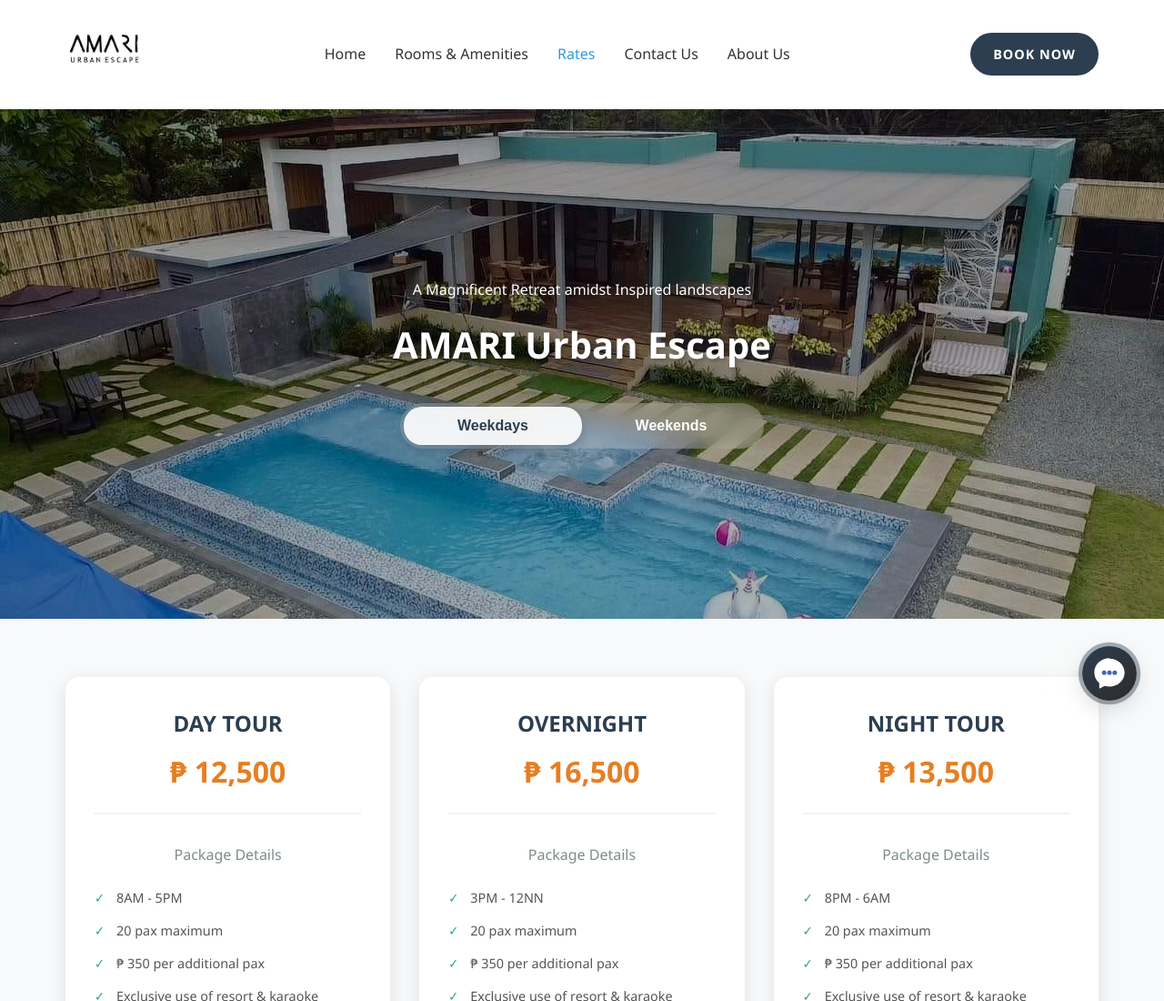
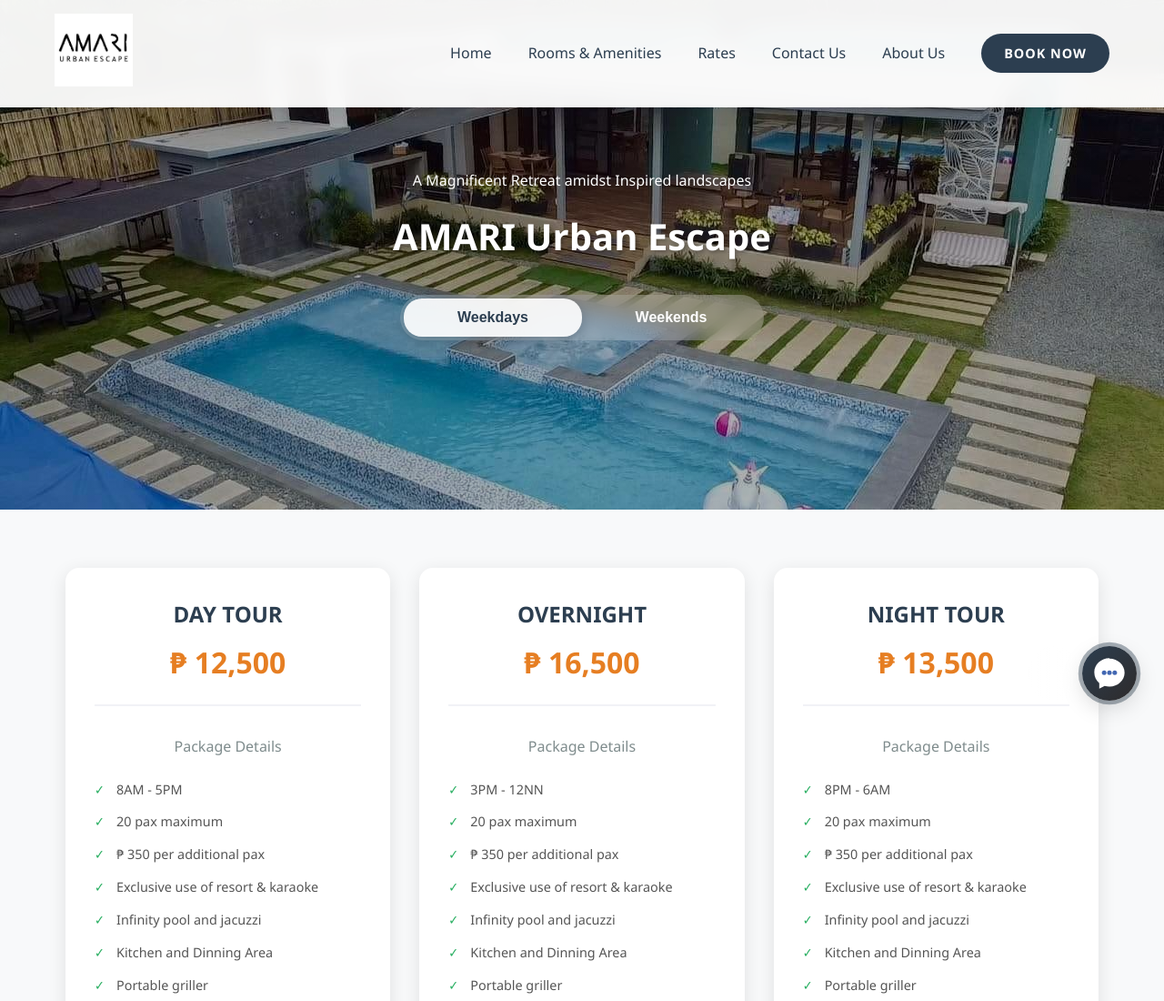
Before and after one commit to MicaellaSalili/AMARI, a website: page rates.html in a window 1280 px wide. Shown: the top 1100 px of the page at 91% size. Drawn offline with Linux system fonts and the light colour scheme.

Commit message:
style: Improve header responsiveness

```diff
--- a/css/rates.css
+++ b/css/rates.css
@@ -2,6 +2,10 @@
     margin: 0;
     padding: 0;
     box-sizing: border-box;
+}
+
+html {
+    scroll-behavior: smooth;
 }
 
 body {
@@ -9,23 +13,35 @@
     line-height: 1.6;
     color: #333;
     background: #f5f5f5;
+    overflow-x: hidden;
+}
+
+.container {
+    max-width: 1200px;
+    margin: 0 auto;
+    padding: 0 20px;
 }
 
 /* Header */
-.header {
+header {
+    position: fixed;
+    top: 0;
+    width: 100%;
+    z-index: 1000;
+    padding: 15px 0;
     background: rgba(255, 255, 255, 0.95);
     backdrop-filter: blur(10px);
-    padding: 1rem 0;
-    box-shadow: 0 2px 10px rgba(0,0,0,0.1);
+    transition: all 0.3s ease;
+    box-shadow: 0 2px 20px rgba(0, 0, 0, 0.1);
 }
 
-.nav-container {
-    max-width: 1200px;
-    margin: 0 auto;
+nav {
     display: flex;
     justify-content: space-between;
     align-items: center;
-    padding: 0 2rem;
+    max-width: 1200px;
+    margin: 0 auto;
+    padding: 0 20px;
 }
 
 .logo-img {
@@ -34,22 +50,23 @@
     align-self: start;
 }
 
-.nav-links {
+.nav-menu {
     display: flex;
     list-style: none;
-    gap: 2rem;
+    gap: 2.5rem;
+    align-items: center;
 }
 
-.nav-links a {
+.nav-link {
+    color: #2c3e50;
     text-decoration: none;
-    color: #333;
     font-weight: 500;
     transition: color 0.3s ease;
+    position: relative;
 }
 
-.nav-links a:hover,
-.nav-links a.active {
-    color: #3498db;
+.nav-link:hover {
+    color: #2c3e50;
 }
 
 .book-now-btn {
@@ -69,6 +86,11 @@
     background: #34495e;
     transform: translateY(-2px);
     box-shadow: 0 5px 15px rgba(0, 0, 0, 0.2);
+}
+
+/* Main Content */
+.main-content {
+    padding-top: 0;
 }
 
 /* Hero Section */
@@ -277,8 +299,12 @@
 
 /* Mobile Responsiveness */
 @media (max-width: 768px) {
-    .nav-links {
+    .nav-menu {
         display: none;
+    }
+
+    .main-content {
+        padding-top: 90px;
     }
 
     .rates-title {
--- a/rates.html
+++ b/rates.html
@@ -8,21 +8,23 @@
     <link rel="stylesheet" href="/css/rates.css">
 </head>
 <body>
-    <header class="header">
-        <nav class="nav-container">
+    <header>
+        <nav>
             <a href="#" class="logo">
-                    <img src="/images/logo.jpg" alt="AMARI Urban Escape Logo" class="logo-img">
+                <img src="/images/logo.jpg" alt="AMARI Urban Escape Logo" class="logo-img">
             </a>
-            <ul class="nav-links">
-                <li><a href="index.html">Home</a></li>
-                <li><a href="#rooms">Rooms & Amenities</a></li>
-                <li><a href="rates.html" class="active">Rates</a></li>
-                <li><a href="contact.html">Contact Us</a></li>
-                <li><a href="#about">About Us</a></li>
+            <ul class="nav-menu">
+                <li><a href="index.html" class="nav-link">Home</a></li>
+                <li><a href="rooms.html" class="nav-link">Rooms & Amenities</a></li>
+                <li><a href="rates.html" class="nav-link">Rates</a></li>
+                <li><a href="contact.html" class="nav-link">Contact Us</a></li>
+                <li><a href="about.html" class="nav-link">About Us</a></li>
+                <li><a href="book.html" class="book-now-btn">BOOK NOW</a></li>
             </ul>
-            <a href="rates.html" class="book-now-btn">BOOK NOW</a>
         </nav>
     </header>
+
+    <main class="main-content">
 
     <section class="hero-section">
         <div class="hero-content">
@@ -121,6 +123,8 @@
             </div>
         </div>
     </section>
+    </main>
+
     <footer>
         <div class="container">
             <div class="footer-content">
```
